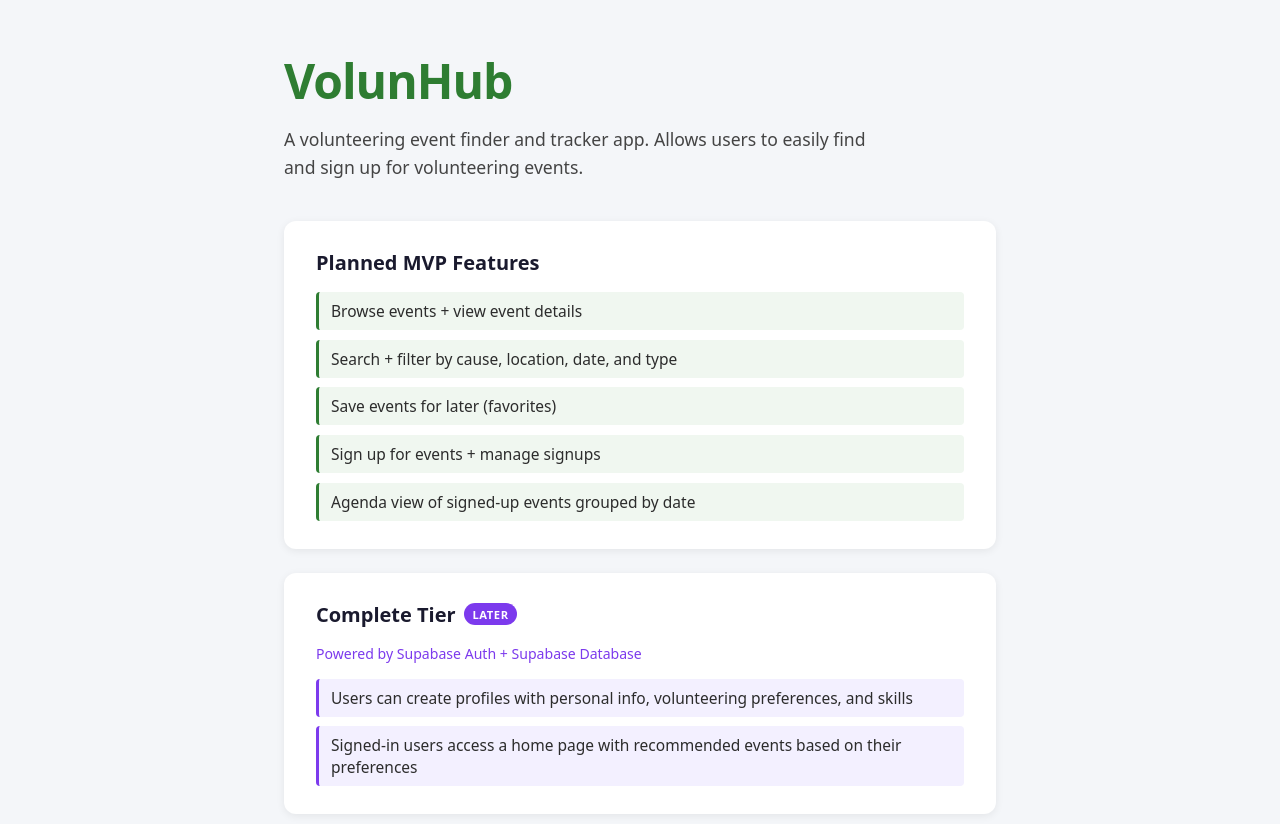
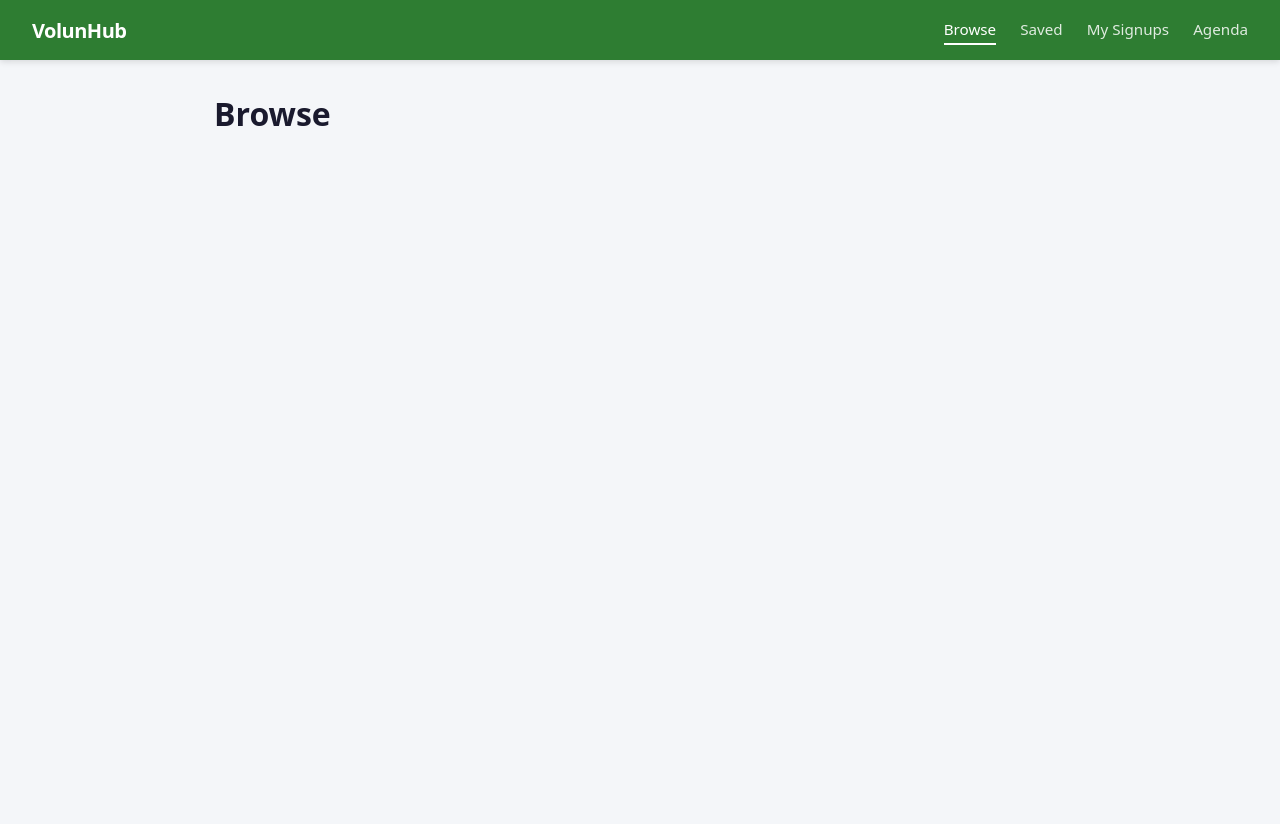
Before and after one commit to aesheeds/volunhub-react-app, a React (Vite) app: page / in a window 1280 px wide. Shown: the top 824 px of the page. After the commit the page ends 800 px from the top, so only its background shows below. Built offline with nearby package versions, Linux system fonts and the light colour scheme.

Commit message:
feat: set up routing, nav shell, and placeholder pages

```diff
--- a/package.json
+++ b/package.json
@@ -11,7 +11,8 @@
   },
   "dependencies": {
     "react": "^19.2.0",
-    "react-dom": "^19.2.0"
+    "react-dom": "^19.2.0",
+    "react-router-dom": "^7.13.1"
   },
   "devDependencies": {
     "@eslint/js": "^9.39.1",
--- a/src/App.css
+++ b/src/App.css
@@ -9,88 +9,17 @@ body {
   background-color: #f4f6f9;
   color: #1a1a2e;
   min-height: 100vh;
-  display: block;
 }
 
 #root {
-  max-width: 760px;
-  margin: 0 auto;
-  padding: 3rem 1.5rem;
-  text-align: left;
+  display: flex;
+  flex-direction: column;
+  min-height: 100vh;
 }
 
-.hero {
-  margin-bottom: 2.5rem;
+.page-content {
+  max-width: 900px;
+  width: 100%;
+  margin: 2rem auto;
+  padding: 0 1.5rem;
 }
-
-.title {
-  font-size: 3rem;
-  font-weight: 800;
-  color: #2e7d32;
-  letter-spacing: -1px;
-  margin-bottom: 0.75rem;
-}
-
-.description {
-  font-size: 1.1rem;
-  color: #444;
-  line-height: 1.6;
-  max-width: 600px;
-}
-
-.card {
-  background: #ffffff;
-  border-radius: 12px;
-  padding: 1.75rem 2rem;
-  margin-bottom: 1.5rem;
-  box-shadow: 0 2px 8px rgba(0, 0, 0, 0.07);
-}
-
-.card h2 {
-  font-size: 1.25rem;
-  font-weight: 700;
-  color: #1a1a2e;
-  margin-bottom: 1rem;
-  display: flex;
-  align-items: center;
-  gap: 0.5rem;
-}
-
-.feature-list {
-  list-style: none;
-  display: flex;
-  flex-direction: column;
-  gap: 0.6rem;
-}
-
-.feature-list li {
-  padding: 0.5rem 0.75rem;
-  background: #f0f7f0;
-  border-left: 3px solid #2e7d32;
-  border-radius: 4px;
-  font-size: 0.97rem;
-  color: #2c2c2c;
-}
-
-.complete-tier .feature-list li {
-  background: #f3f0ff;
-  border-left-color: #7c3aed;
-}
-
-.badge {
-  font-size: 0.7rem;
-  font-weight: 600;
-  background: #7c3aed;
-  color: #fff;
-  padding: 0.2rem 0.55rem;
-  border-radius: 999px;
-  text-transform: uppercase;
-  letter-spacing: 0.05em;
-}
-
-.tier-note {
-  font-size: 0.88rem;
-  color: #7c3aed;
-  margin-bottom: 1rem;
-  font-weight: 500;
-}
--- a/src/App.jsx
+++ b/src/App.jsx
@@ -1,37 +1,26 @@
+import { BrowserRouter, Routes, Route } from 'react-router-dom'
+import Nav from './components/Nav'
+import Browse from './pages/Browse'
+import EventDetail from './pages/EventDetail'
+import Saved from './pages/Saved'
+import Signups from './pages/Signups'
+import Agenda from './pages/Agenda'
 import './App.css'
 
 function App() {
   return (
-    <div className="container">
-      <header className="hero">
-        <h1 className="title">VolunHub</h1>
-        <p className="description">
-          A volunteering event finder and tracker app. Allows users to easily find and sign up for volunteering events.
-        </p>
-      </header>
-
-      <main>
-        <section className="card">
-          <h2>Planned MVP Features</h2>
-          <ul className="feature-list">
-            <li>Browse events + view event details</li>
-            <li>Search + filter by cause, location, date, and type</li>
-            <li>Save events for later (favorites)</li>
-            <li>Sign up for events + manage signups</li>
-            <li>Agenda view of signed-up events grouped by date</li>
-          </ul>
-        </section>
-
-        <section className="card complete-tier">
-          <h2>Complete Tier <span className="badge">Later</span></h2>
-          <p className="tier-note">Powered by Supabase Auth + Supabase Database</p>
-          <ul className="feature-list">
-            <li>Users can create profiles with personal info, volunteering preferences, and skills</li>
-            <li>Signed-in users access a home page with recommended events based on their preferences</li>
-          </ul>
-        </section>
+    <BrowserRouter>
+      <Nav />
+      <main className="page-content">
+        <Routes>
+          <Route path="/" element={<Browse />} />
+          <Route path="/events/:id" element={<EventDetail />} />
+          <Route path="/saved" element={<Saved />} />
+          <Route path="/signups" element={<Signups />} />
+          <Route path="/agenda" element={<Agenda />} />
+        </Routes>
       </main>
-    </div>
+    </BrowserRouter>
   )
 }
 
--- /dev/null
+++ b/src/components/Nav.css
@@ -0,0 +1,40 @@
+.nav {
+  display: flex;
+  align-items: center;
+  justify-content: space-between;
+  padding: 0 2rem;
+  height: 60px;
+  background-color: #2e7d32;
+  box-shadow: 0 2px 6px rgba(0, 0, 0, 0.12);
+}
+
+.nav-logo {
+  font-size: 1.25rem;
+  font-weight: 800;
+  color: #ffffff;
+  letter-spacing: -0.5px;
+}
+
+.nav-links {
+  display: flex;
+  gap: 1.5rem;
+}
+
+.nav-links a {
+  color: rgba(255, 255, 255, 0.85);
+  text-decoration: none;
+  font-size: 0.95rem;
+  font-weight: 500;
+  padding: 0.25rem 0;
+  border-bottom: 2px solid transparent;
+  transition: color 0.2s, border-color 0.2s;
+}
+
+.nav-links a:hover {
+  color: #ffffff;
+}
+
+.nav-links a.active {
+  color: #ffffff;
+  border-bottom-color: #ffffff;
+}
--- /dev/null
+++ b/src/components/Nav.jsx
@@ -0,0 +1,18 @@
+import { NavLink } from 'react-router-dom'
+import './Nav.css'
+
+function Nav() {
+  return (
+    <nav className="nav">
+      <span className="nav-logo">VolunHub</span>
+      <div className="nav-links">
+        <NavLink to="/" end>Browse</NavLink>
+        <NavLink to="/saved">Saved</NavLink>
+        <NavLink to="/signups">My Signups</NavLink>
+        <NavLink to="/agenda">Agenda</NavLink>
+      </div>
+    </nav>
+  )
+}
+
+export default Nav
--- /dev/null
+++ b/src/pages/Agenda.jsx
@@ -0,0 +1,5 @@
+function Agenda() {
+  return <h1>Agenda</h1>
+}
+
+export default Agenda
--- /dev/null
+++ b/src/pages/Browse.jsx
@@ -0,0 +1,5 @@
+function Browse() {
+  return <h1>Browse</h1>
+}
+
+export default Browse
--- /dev/null
+++ b/src/pages/EventDetail.jsx
@@ -0,0 +1,5 @@
+function EventDetail() {
+  return <h1>Event Detail</h1>
+}
+
+export default EventDetail
--- /dev/null
+++ b/src/pages/Saved.jsx
@@ -0,0 +1,5 @@
+function Saved() {
+  return <h1>Saved</h1>
+}
+
+export default Saved
--- /dev/null
+++ b/src/pages/Signups.jsx
@@ -0,0 +1,5 @@
+function Signups() {
+  return <h1>My Signups</h1>
+}
+
+export default Signups
```
Also changed, not shown: 1 other file (tests, documents, lock files or other folders).
